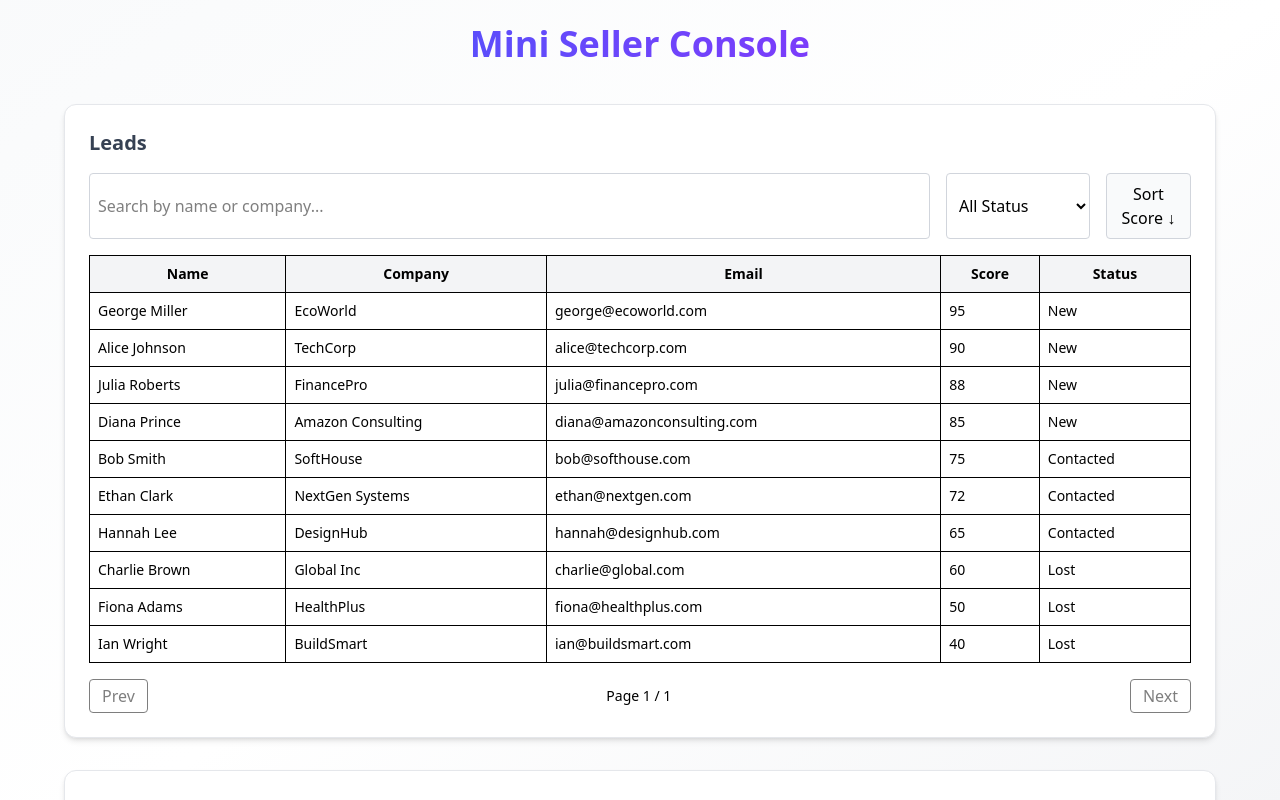
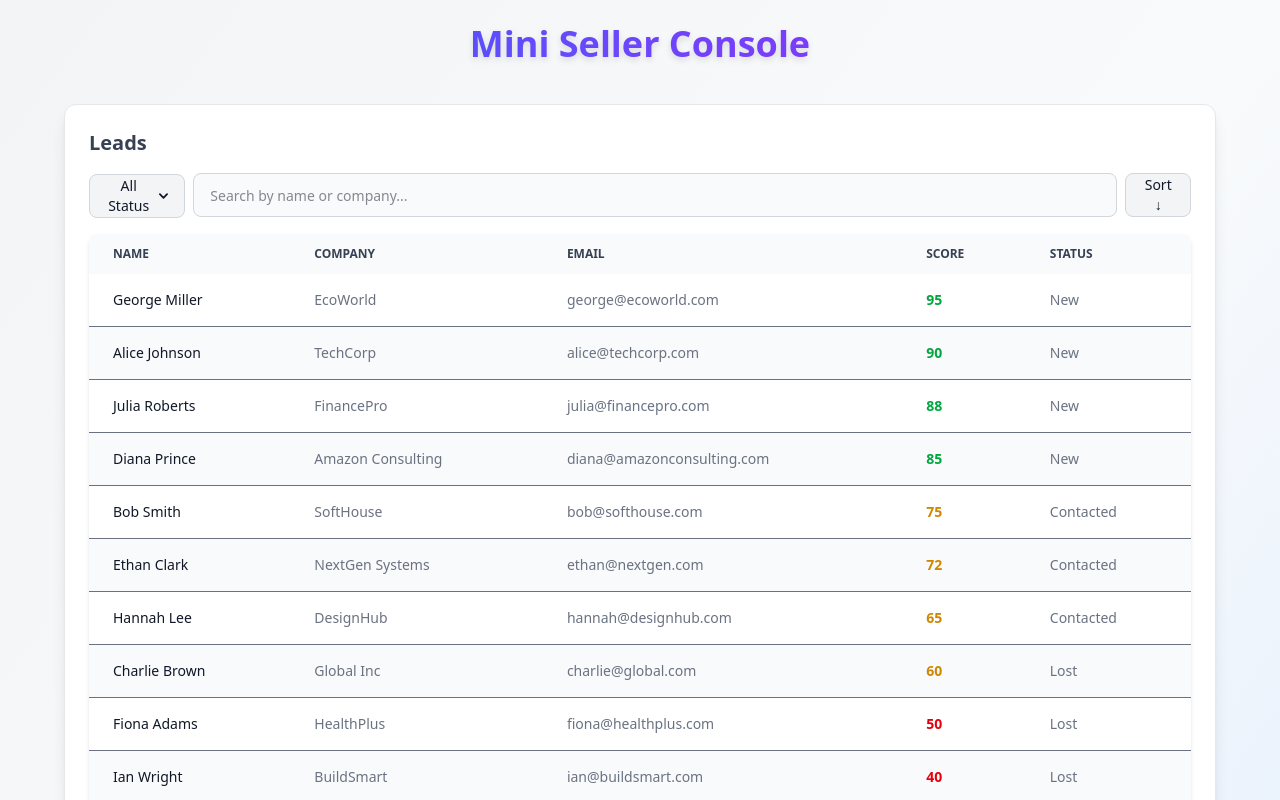
Before and after one commit to leonfritas/mini-seller-console, a React (Vite) app: page / in a window 1280 px wide. Shown: the top 800 px of the page. Built offline with nearby package versions, Linux system fonts and the light colour scheme.

Commit message:
Ajustando design

```diff
--- a/src/App.jsx
+++ b/src/App.jsx
@@ -18,11 +18,10 @@ function App() {
       id: Date.now(),
       name: lead.name,
       stage: "New",
-      amount: lead.suggestedAmount || 0, // agora pega o valor digitado
+      amount: lead.suggestedAmount || 0,
       accountName: lead.company,
     };
 
-    // optimistic update
     setOpportunities((prev) => [...prev, newOpportunity]);
     setSelectedLead(null);
 
@@ -39,16 +38,15 @@ function App() {
     }, 1000);
   };
 
-
   return (
-    <div className="min-h-screen bg-gradient-to-br from-gray-50 via-white to-gray-100 p-6">
+    <div className="min-h-screen bg-gradient-to-br from-gray-100 via-gray-50 to-blue-100 p-6">
       <div className="max-w-6xl mx-auto">
-        <h1 className="text-3xl md:text-4xl font-extrabold text-center mb-10 bg-gradient-to-r from-blue-600 to-purple-600 bg-clip-text text-transparent">
+        <h1 className="text-3xl md:text-4xl font-extrabold text-center mb-10 bg-gradient-to-r from-blue-600 to-purple-600 bg-clip-text text-transparent drop-shadow-md">
           Mini Seller Console
         </h1>
 
         {/* Leads */}
-        <div className="bg-white rounded-xl shadow-md p-6 mb-8 border border-gray-200">
+        <div className="bg-white rounded-xl shadow-lg p-6 mb-8 border border-gray-200">
           <h2 className="text-xl font-bold text-gray-700 mb-4">Leads</h2>
           <LeadsTable onSelectLead={setSelectedLead} />
         </div>
@@ -61,7 +59,8 @@ function App() {
         />
 
         {/* Opportunities */}
-        <div className="bg-white rounded-xl shadow-md p-6 border border-gray-200">
+        <div className="min-h-screen bg-gradient-to-br from-blue-50 via-gray-100 to-purple-100 p-6">
+
           <OpportunitiesTable
             opportunities={opportunities}
             onUpdateStage={handleUpdateStage}
--- a/src/components/LeadDetailPanel.jsx
+++ b/src/components/LeadDetailPanel.jsx
@@ -1,5 +1,5 @@
 import { useEffect, useState } from "react";
-import { Check, X, ArrowRight } from "lucide-react"; // (requires: npm i lucide-react)
+import { Check, X, ArrowRight } from "lucide-react";
 
 export default function LeadDetailPanel({ lead, onClose, onConvert }) {
   const [email, setEmail] = useState("");
@@ -22,25 +22,21 @@ export default function LeadDetailPanel({ lead, onClose, onConvert }) {
 
   const isEmailValid = /^[^\s@]+@[^\s@]+\.[^\s@]+$/.test(email || "");
 
-  // Optimistic SAVE (email + status) with rollback
   const handleSave = () => {
     setError("");
     if (!isEmailValid) {
       setError("Invalid email format.");
       return;
     }
-    // backup current values
     const prev = { email: lead.email, status: lead.status };
 
-    // optimistic update (mutate selected lead object)
     lead.email = email;
     lead.status = status;
     setSaving(true);
 
     setTimeout(() => {
-      const success = Math.random() > 0.2; // 80% success rate
+      const success = Math.random() > 0.2;
       if (!success) {
-        // rollback
         lead.email = prev.email;
         lead.status = prev.status;
         setError("Failed to save. Changes were reverted.");
@@ -48,18 +44,14 @@ export default function LeadDetailPanel({ lead, onClose, onConvert }) {
         return;
       }
       setSaving(false);
-      onClose(); // close on success
+      onClose();
     }, 1000);
   };
 
   return (
     <div className="fixed inset-0 flex">
-      {/* Overlay with click-to-close */}
       <div className="absolute inset-0 bg-black/50" onClick={onClose} />
-
-      {/* Slide-over panel */}
-      <div className="relative ml-auto w-full max-w-md h-full bg-white rounded-l-2xl shadow-xl p-6 flex flex-col">
-        {/* Close button */}
+      <div className="relative ml-auto w-full max-w-md h-full bg-gradient-to-br from-white to-gray-50 rounded-l-2xl shadow-2xl p-6 flex flex-col border-l border-gray-200">
         <button
           onClick={onClose}
           className="absolute top-4 right-4 text-gray-500 hover:text-gray-700 cursor-pointer"
@@ -68,7 +60,7 @@ export default function LeadDetailPanel({ lead, onClose, onConvert }) {
           <X size={20} />
         </button>
 
-        <h2 className="text-xl font-bold mb-4">{lead.name}</h2>
+        <h2 className="text-xl font-bold mb-4 text-gray-800">{lead.name}</h2>
         <div className="text-sm text-gray-600 mb-2">
           <span className="font-medium">Company:</span> {lead.company}
         </div>
@@ -83,7 +75,7 @@ export default function LeadDetailPanel({ lead, onClose, onConvert }) {
           value={email}
           disabled={saving}
           onChange={(e) => setEmail(e.target.value)}
-          className={`p-2 border rounded w-full mb-3 ${
+          className={`p-2 border rounded-lg w-full mb-3 focus:ring-2 focus:ring-blue-400 focus:outline-none transition ${
             email && !isEmailValid ? "border-red-500" : "border-gray-300"
           }`}
           aria-invalid={email && !isEmailValid}
@@ -95,14 +87,14 @@ export default function LeadDetailPanel({ lead, onClose, onConvert }) {
           value={status}
           disabled={saving}
           onChange={(e) => setStatus(e.target.value)}
-          className="p-2 border border-gray-300 rounded w-full mb-3"
+          className="p-2 border border-gray-300 rounded-lg w-full mb-3 focus:ring-2 focus:ring-blue-400"
         >
           <option value="New">New</option>
           <option value="Contacted">Contacted</option>
           <option value="Lost">Lost</option>
         </select>
 
-        {/* Optional amount to suggest a deal size when converting */}
+        {/* Amount */}
         <label className="block text-sm font-medium mb-1">Amount (optional)</label>
         <input
           type="number"
@@ -111,19 +103,16 @@ export default function LeadDetailPanel({ lead, onClose, onConvert }) {
           disabled={saving}
           value={amount}
           onChange={(e) => setAmount(Math.max(0, Number(e.target.value) || 0))}
-          className="p-2 border border-gray-300 rounded w-full mb-4"
+          className="p-2 border border-gray-300 rounded-lg w-full mb-4 focus:ring-2 focus:ring-blue-400"
         />
 
         {error && <p className="text-red-600 text-sm mb-3">{error}</p>}
 
         <div className="mt-auto flex items-center justify-between gap-2">
-          {/* Convert uses your existing optimistic flow in App.jsx */}
           <button
-            onClick={() =>
-              onConvert({ ...lead, suggestedAmount: amount }) // pass amount hint if you want
-            }
+            onClick={() => onConvert({ ...lead, suggestedAmount: amount })}
             disabled={saving}
-            className="flex items-center gap-2 bg-green-600 text-white px-4 py-2 rounded cursor-pointer hover:bg-green-700 hover:scale-105 transition-transform"
+            className="flex items-center gap-2 bg-green-600 text-white px-4 py-2 rounded-lg cursor-pointer hover:bg-green-700 hover:scale-105 transition-transform"
           >
             <ArrowRight size={16} /> Convert
           </button>
@@ -132,14 +121,14 @@ export default function LeadDetailPanel({ lead, onClose, onConvert }) {
             <button
               onClick={onClose}
               disabled={saving}
-              className="px-4 py-2 border rounded cursor-pointer hover:bg-gray-100 hover:scale-105 transition-transform"
+              className="px-4 py-2 border rounded-lg cursor-pointer hover:bg-gray-100 hover:scale-105 transition-transform"
             >
               Cancel
             </button>
             <button
               onClick={handleSave}
               disabled={saving}
-              className="flex items-center gap-2 bg-blue-600 text-white px-4 py-2 rounded cursor-pointer hover:bg-blue-700 hover:scale-105 transition-transform disabled:opacity-60"
+              className="flex items-center gap-2 bg-blue-600 text-white px-4 py-2 rounded-lg cursor-pointer hover:bg-blue-700 hover:scale-105 transition-transform disabled:opacity-60"
             >
               <Check size={16} />
               {saving ? "Saving..." : "Save"}
--- a/src/components/LeadsTable.jsx
+++ b/src/components/LeadsTable.jsx
@@ -8,14 +8,15 @@ export default function LeadsTable({ onSelectLead }) {
   const [statusFilter, setStatusFilter] = useState("");
   const [sortDesc, setSortDesc] = useState(true);
   const [page, setPage] = useState(1);
+  const [dropdownOpen, setDropdownOpen] = useState(false); // controla o dropdown
   const pageSize = 10;
 
-  // reset page whenever filters change
+  // Reset page sempre que filtro muda
   useEffect(() => {
     setPage(1);
   }, [searchTerm, statusFilter, sortDesc]);
 
-  // restore filters from localStorage
+  // Carregar filtros do localStorage
   useEffect(() => {
     const saved = localStorage.getItem("filters");
     if (saved) {
@@ -26,7 +27,7 @@ export default function LeadsTable({ onSelectLead }) {
     }
   }, []);
 
-  // save filters on change
+  // Salvar filtros no localStorage
   useEffect(() => {
     localStorage.setItem(
       "filters",
@@ -34,7 +35,7 @@ export default function LeadsTable({ onSelectLead }) {
     );
   }, [searchTerm, statusFilter, sortDesc]);
 
-  // fetch leads
+  // Buscar leads
   useEffect(() => {
     fetch("/leads.json")
       .then((res) => {
@@ -51,12 +52,11 @@ export default function LeadsTable({ onSelectLead }) {
       });
   }, []);
 
-
   if (loading) return <p className="text-gray-500">Loading leads...</p>;
   if (error) return <p className="text-red-500">{error}</p>;
   if (leads.length === 0) return <p>No leads found.</p>;
 
-  // filter + sort
+  // Filtro e ordenação
   const filteredLeads = leads
     .filter(
       (lead) =>
@@ -66,7 +66,7 @@ export default function LeadsTable({ onSelectLead }) {
     .filter((lead) => (statusFilter ? lead.status === statusFilter : true))
     .sort((a, b) => (sortDesc ? b.score - a.score : a.score - b.score));
 
-  // apply pagination AFTER filtering/sorting
+  // Paginação
   const paginatedLeads = filteredLeads.slice(
     (page - 1) * pageSize,
     page * pageSize
@@ -74,86 +74,168 @@ export default function LeadsTable({ onSelectLead }) {
 
   return (
     <div>
-      {/* Filter bar */}
-      <div className="flex flex-col md:flex-row gap-4 mb-4">
+      {/* Filter bar estilizada */}
+      <form
+  className="mb-4"
+  onSubmit={(e) => {
+    e.preventDefault();
+  }}
+>
+  <div className="flex relative gap-2">
+    {/* Botão do dropdown */}
+    <div className="relative">
+      <button
+        type="button"
+        onClick={() => setDropdownOpen((prev) => !prev)}
+        className="shrink-0 z-10 inline-flex items-center justify-between px-4 h-11 text-sm font-medium text-center text-gray-900 bg-gray-100 border border-gray-300 dark:border-gray-700 dark:text-white rounded-lg hover:bg-gray-200 focus:ring-4 focus:outline-none focus:ring-gray-300 dark:bg-gray-600 dark:hover:bg-gray-700"
+      >
+        {statusFilter || "All Status"}
+        <svg
+          className="w-3 h-3 ml-2"
+          aria-hidden="true"
+          xmlns="http://www.w3.org/2000/svg"
+          fill="none"
+          viewBox="0 0 10 6"
+        >
+          <path
+            stroke="currentColor"
+            strokeLinecap="round"
+            strokeLinejoin="round"
+            strokeWidth="2"
+            d="m1 1 4 4 4-4"
+          />
+        </svg>
+      </button>
+
+      {/* Dropdown */}
+      {dropdownOpen && (
+        <div className="absolute top-12 left-0 z-20 bg-white divide-y divide-gray-100 rounded-lg shadow w-44 dark:bg-gray-700">
+          <ul className="py-2 text-sm text-gray-700 dark:text-gray-200">
+            {["", "New", "Contacted", "Lost"].map((status) => (
+              <li key={status}>
+                <button
+                  type="button"
+                  onClick={() => {
+                    setStatusFilter(status);
+                    setDropdownOpen(false);
+                  }}
+                  className="w-full text-left px-4 py-2 hover:bg-gray-100 dark:hover:bg-gray-600 dark:hover:text-white"
+                >
+                  {status || "All Status"}
+                </button>
+              </li>
+            ))}
+          </ul>
+        </div>
+      )}
+    </div>
+
+    {/* Campo de busca */}
+    <div className="relative w-full">
       <input
-          type="text"
-          placeholder="Search by name or company..."
+        type="search"
         value={searchTerm}
         onChange={(e) => setSearchTerm(e.target.value)}
-          className="p-2 border border-gray-300 rounded w-full"
+        id="search-dropdown"
+        className="block w-full h-11 px-4 text-sm text-gray-900 bg-gray-50 rounded-lg border border-gray-300 focus:ring-blue-500 focus:border-blue-500 dark:bg-gray-700 dark:border-gray-600 dark:placeholder-gray-400 dark:text-white"
+        placeholder="Search by name or company..."
       />
+    </div>
 
-        <select
-          value={statusFilter}
-          onChange={(e) => setStatusFilter(e.target.value)}
-          className="p-2 border border-gray-300 rounded w-1/3 md:w-1/6"
+    {/* Botão de Sort */}
+    <button
+      type="button"
+      onClick={() => setSortDesc(!sortDesc)}
+      className="h-11 px-4 text-sm font-medium text-gray-900 bg-gray-100 border border-gray-300 rounded-lg hover:bg-gray-200 dark:bg-gray-600 dark:text-white dark:hover:bg-gray-700"
     >
-          <option value="">All Status</option>
-          <option value="New">New</option>
-          <option value="Contacted">Contacted</option>
-          <option value="Lost">Lost</option>
-        </select>
-
-        <button
-          onClick={() => setSortDesc(!sortDesc)}
-          className="p-2 border border-gray-300 rounded bg-gray-50 hover:bg-gray-100"
-        >
-          Sort Score {sortDesc ? "↓" : "↑"}
+      Sort {sortDesc ? "↓" : "↑"}
     </button>
   </div>
+</form>
 
-      {/* Desktop: table */}
-      <table className="hidden md:table w-full border border-gray-300 text-sm">
-        <thead className="bg-gray-100">
+
+      {/* Desktop Table */}
+      <div className="relative overflow-x-auto shadow-md sm:rounded-lg hidden md:block">
+        <table className="w-full text-sm text-left text-gray-500 dark:text-gray-400">
+          <thead className="text-xs text-gray-700 uppercase bg-gray-50 dark:bg-gray-700 dark:text-gray-400">
             <tr>
-            <th className="p-2 border">Name</th>
-            <th className="p-2 border">Company</th>
-            <th className="p-2 border">Email</th>
-            <th className="p-2 border">Score</th>
-            <th className="p-2 border">Status</th>
+              <th scope="col" className="px-6 py-3">Name</th>
+              <th scope="col" className="px-6 py-3">Company</th>
+              <th scope="col" className="px-6 py-3">Email</th>
+              <th scope="col" className="px-6 py-3">Score</th>
+              <th scope="col" className="px-6 py-3">Status</th>
             </tr>
           </thead>
           <tbody>
-          {paginatedLeads.map((lead) => (
+            {paginatedLeads.map((lead, idx) => (
               <tr
                 key={lead.id}
-              className="cursor-pointer hover:bg-gray-50"
+                className={`cursor-pointer border-b dark:border-gray-700 ${
+                  idx % 2 === 0
+                    ? "bg-white dark:bg-gray-800"
+                    : "bg-gray-50 dark:bg-gray-900"
+                } hover:bg-blue-100 dark:hover:bg-gray-700`}
                 onClick={() => onSelectLead(lead)}
               >
-              <td className="p-2 border">{lead.name}</td>
-              <td className="p-2 border">{lead.company}</td>
-              <td className="p-2 border">{lead.email}</td>
-              <td className="p-2 border">{lead.score}</td>
-              <td className="p-2 border">{lead.status}</td>
+                <th
+                  scope="row"
+                  className="px-6 py-4 font-medium text-gray-900 whitespace-nowrap dark:text-white"
+                >
+                  {lead.name}
+                </th>
+                <td className="px-6 py-4">{lead.company}</td>
+                <td className="px-6 py-4">{lead.email}</td>
+                <td
+                  className={`px-6 py-4 font-bold ${
+                    lead.score >= 80
+                      ? "text-green-600"
+                      : lead.score >= 60
+                      ? "text-yellow-600"
+                      : "text-red-600"
+                  }`}
+                >
+                  {lead.score}
+                </td>
+                <td className="px-6 py-4">{lead.status}</td>
               </tr>
             ))}
           </tbody>
         </table>
+      </div>
 
-      {/* Mobile: cards */}
+      {/* Mobile Cards */}
       <div className="space-y-2 md:hidden">
         {paginatedLeads.map((lead) => (
           <div
             key={lead.id}
             onClick={() => onSelectLead(lead)}
-            className="p-4 border rounded shadow-sm bg-white cursor-pointer hover:bg-gray-50"
+            className="p-4 border rounded-lg shadow-md bg-white cursor-pointer hover:bg-gray-50 transition"
           >
             <p className="font-semibold">{lead.name}</p>
             <p className="text-sm text-gray-600">{lead.company}</p>
             <p className="text-xs">{lead.email}</p>
-            <p className="text-xs font-bold">Score: {lead.score}</p>
+            <p
+              className={`text-xs font-bold ${
+                lead.score >= 80
+                  ? "text-green-600"
+                  : lead.score >= 60
+                  ? "text-yellow-600"
+                  : "text-red-600"
+              }`}
+            >
+              Score: {lead.score}
+            </p>
             <p className="text-xs">Status: {lead.status}</p>
           </div>
         ))}
       </div>
 
-      {/* Pagination controls */}
+      {/* Pagination */}
       <div className="flex items-center justify-between mt-4">
         <button
           disabled={page === 1}
           onClick={() => setPage((p) => p - 1)}
-          className="px-3 py-1 border rounded disabled:opacity-50 hover:bg-gray-50 hover:scale-105 transition-transform"
+          class="text-white bg-gray-800 hover:bg-gray-900 focus:outline-none focus:ring-4 focus:ring-gray-300 font-medium rounded-lg text-sm px-5 py-2.5 me-2 mb-2 dark:bg-gray-800 dark:hover:bg-gray-700 dark:focus:ring-gray-700 dark:border-gray-700"
         >
           Prev
         </button>
@@ -163,15 +245,12 @@ export default function LeadsTable({ onSelectLead }) {
         <button
           disabled={page * pageSize >= filteredLeads.length}
           onClick={() => setPage((p) => p + 1)}
-          className="px-3 py-1 border rounded disabled:opacity-50 hover:bg-gray-50 hover:scale-105 transition-transform"
+          class="text-white bg-gray-800 hover:bg-gray-900 focus:outline-none focus:ring-4 focus:ring-gray-300 font-medium rounded-lg text-sm px-5 py-2.5 me-2 mb-2 dark:bg-gray-800 dark:hover:bg-gray-700 dark:focus:ring-gray-700 dark:border-gray-700"
         >
           Next
         </button>
+
       </div>
-
-      {filteredLeads.length === 0 && (
-        <p className="text-gray-500 mt-2">No results found.</p>
-      )}
     </div>
   );
 }
--- a/src/components/OpportunitiesTable.jsx
+++ b/src/components/OpportunitiesTable.jsx
@@ -1,35 +1,45 @@
 export default function OpportunitiesTable({ opportunities, onUpdateStage }) {
   if (opportunities.length === 0) {
-    return <p className="mt-6 text-gray-500 text-center italic">No opportunities yet.</p>;
+    return (
+      <p className="mt-6 text-gray-500 text-center italic">
+        No opportunities yet.
+      </p>
+    );
   }
 
   return (
     <div>
       <h2 className="text-xl font-bold text-gray-700 mb-4">Opportunities</h2>
-      <div className="overflow-x-auto rounded-lg shadow">
-        <table className="w-full border border-gray-200 text-sm rounded-lg overflow-hidden">
-          <thead className="bg-gradient-to-r from-blue-50 to-purple-50 text-gray-700">
+      <div className="relative overflow-x-auto shadow-md sm:rounded-lg">
+        <table className="w-full text-sm text-left text-gray-500 dark:text-gray-400">
+          <thead className="text-xs text-gray-700 uppercase bg-gray-50 dark:bg-gray-700 dark:text-gray-400">
             <tr>
-              <th className="p-3 border">ID</th>
-              <th className="p-3 border">Name</th>
-              <th className="p-3 border">Stage</th>
-              <th className="p-3 border">Amount</th>
-              <th className="p-3 border">Account</th>
+              <th scope="col" className="px-6 py-3">ID</th>
+              <th scope="col" className="px-6 py-3">Name</th>
+              <th scope="col" className="px-6 py-3">Stage</th>
+              <th scope="col" className="px-6 py-3">Amount</th>
+              <th scope="col" className="px-6 py-3">Account</th>
             </tr>
           </thead>
           <tbody>
-            {opportunities.map((opp) => (
+            {opportunities.map((opp, idx) => (
               <tr
                 key={opp.id}
-                className="hover:bg-gray-50 transition-colors"
+                className={`border-b dark:border-gray-700 ${
+                  idx % 2 === 0
+                    ? "bg-white dark:bg-gray-800"
+                    : "bg-gray-50 dark:bg-gray-900"
+                } hover:bg-blue-50 dark:hover:bg-gray-700 transition`}
               >
-                <td className="p-3 border text-gray-600">{opp.id}</td>
-                <td className="p-3 border font-medium">{opp.name}</td>
-                <td className="p-3 border">
+                <td className="px-6 py-4 text-gray-600 dark:text-gray-300">{opp.id}</td>
+                <td className="px-6 py-4 font-medium text-gray-900 dark:text-white">
+                  {opp.name}
+                </td>
+                <td className="px-6 py-4">
                   <select
                     value={opp.stage}
                     onChange={(e) => onUpdateStage(opp.id, e.target.value)}
-                    className="p-2 border rounded-md text-sm bg-white focus:ring-2 focus:ring-blue-400"
+                    className="p-2 border border-gray-300 rounded-md text-sm bg-white dark:bg-gray-800 dark:text-gray-200 focus:ring-2 focus:ring-blue-400"
                   >
                     <option value="New">New</option>
                     <option value="In Progress">In Progress</option>
@@ -37,8 +47,10 @@ export default function OpportunitiesTable({ opportunities, onUpdateStage }) {
                     <option value="Lost">Lost</option>
                   </select>
                 </td>
-                <td className="p-3 border text-gray-700">${opp.amount}</td>
-                <td className="p-3 border">{opp.accountName}</td>
+                <td className="px-6 py-4 font-semibold text-gray-700 dark:text-gray-200">
+                  ${opp.amount}
+                </td>
+                <td className="px-6 py-4">{opp.accountName}</td>
               </tr>
             ))}
           </tbody>
```
Lines whose indentation alone changed are shown as unchanged.
